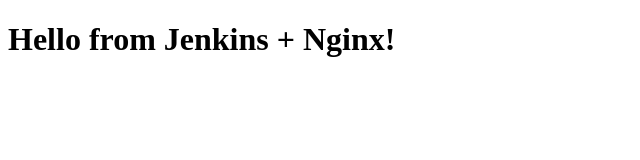
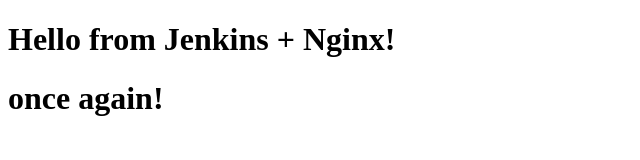
Before and after one commit to SHOONG-SHOONG/jenkins, a plain HTML site: page GitOps/index.html in a window 1280 px wide. Shown: the whole page, without its empty margins (0-640 px from the left). Drawn offline with Linux system fonts and the light colour scheme.

Commit message:
Update index.html

```diff
--- a/GitOps/index.html
+++ b/GitOps/index.html
@@ -5,5 +5,6 @@
 </head>
 <body>
   <h1>Hello from Jenkins + Nginx!</h1>
+  <h1>once again!</h1>
 </body>
 </html>
```
